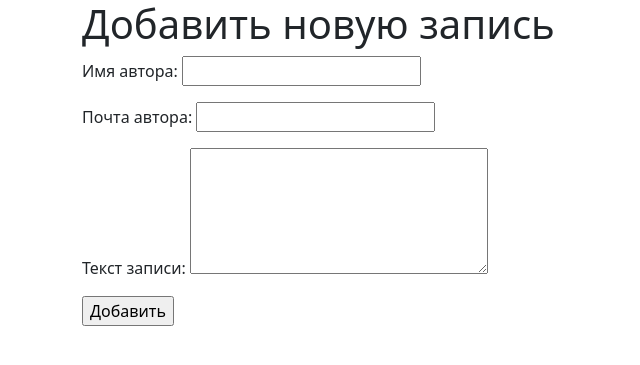
After one commit to Yusupov-Aslan/GuestBook, a Django app: page /add/ in a window 1280 px wide. The commit adds this page. Shown: the top 365 px of the page, without its empty margins (0-640 px from the left). Run offline with Django 3.2, Linux system fonts and the light colour scheme.

Commit message:
Создал forms.py с 3 полями: имя, email, текст, также form.html и guest_create.html! Реализовал добавление нового Гостя.

```diff
--- /dev/null
+++ b/source/GuestBook/forms.py
@@ -0,0 +1,9 @@
+from django import forms
+from django.forms import widgets
+
+
+class GuestForm(forms.Form):
+    author_name = forms.CharField(max_length=30, required=True, label='Имя автора')
+    author_mail = forms.CharField(required=True, label="Почта автора", widget=widgets.EmailInput())
+    text_notes = forms.CharField(max_length=2000, required=True, label='Текст записи',
+                                 widget=widgets.Textarea(attrs={"rows": 5, "cols": 30}))
--- a/source/GuestBook/models.py
+++ b/source/GuestBook/models.py
@@ -6,7 +6,7 @@ STATUS_CHOICES = [("active", "Активно"), ("blocked", "Заблокиро
 
 class Guest(models.Model):
     author_name = models.CharField(max_length=30, null=True, blank=True, verbose_name='Имя автора')
-    author_mail = models.EmailField(max_length=100, null=False, blank=False, verbose_name="Почта автора")
+    author_mail = models.EmailField(null=True, blank=True, verbose_name="Почта автора")
     text_notes = models.TextField(max_length=2000, null=True, blank=True, verbose_name='Текст записи')
     status = models.CharField(max_length=20, default='active', choices=STATUS_CHOICES, verbose_name='Статус')
     created_at = models.DateTimeField(auto_now_add=True, verbose_name="Время создания")
--- /dev/null
+++ b/source/GuestBook/templates/guest_create.html
@@ -0,0 +1,8 @@
+{% extends 'base.html' %}
+{% block title %}Новый гость{% endblock %}
+{% block content %}
+    <h1>Добавить новую запись</h1>
+    <form action="{% url "addGuest" %}" method="post">
+    {% include 'partial/form.html' with button_text="Добавить" %}
+    </form>
+{% endblock %}
--- a/source/GuestBook/templates/index.html
+++ b/source/GuestBook/templates/index.html
@@ -4,6 +4,7 @@
     <br>
     <h1>Гостевая Книга</h1>
     <br>
+    <h2><a href="{% url 'addGuest' %}" style="text-decoration: none"><i class="bi bi-plus-circle">New Guest</i></a></h2>
     {% for guest in guests %}
         <div class="card border-success mb-3" style="max-width: 500px;">
           <div class="card-header">{{ guest.author_name }} ({{ guest.author_mail }})
--- /dev/null
+++ b/source/GuestBook/templates/partial/form.html
@@ -0,0 +1,6 @@
+{% csrf_token %}
+
+
+{{ form.as_p }}
+
+<input type="submit" value={{ button_text }} />
--- a/source/GuestBook/urls.py
+++ b/source/GuestBook/urls.py
@@ -1,8 +1,9 @@
 from django.urls import path
 
-from GuestBook.views import index_view
+from GuestBook.views import index_view, add_view
 
 urlpatterns = [
-    path('', index_view, name='index')
+    path('', index_view, name='index'),
+    path('add/', add_view, name='addGuest'),
 
 ]
--- a/source/GuestBook/views.py
+++ b/source/GuestBook/views.py
@@ -1,4 +1,5 @@
 from django.shortcuts import render, redirect
+from GuestBook.forms import GuestForm
 from GuestBook.models import Guest, STATUS_CHOICES
 
 # Create your views here.
@@ -8,3 +9,19 @@ def index_view(request):
     guest = Guest.objects.order_by("-created_at").filter(status="active")
     context = {'guests': guest}
     return render(request, 'index.html', context)
+
+
+def add_view(request, **kwargs):
+    if request.method == 'GET':
+        form = GuestForm()
+        return render(request, 'guest_create.html', {"form": form})
+    else:
+        form = GuestForm(data=request.POST)
+        if form.is_valid():
+            author_name = form.cleaned_data.get('author_name')
+            author_mail = form.cleaned_data.get('author_mail')
+            text_notes = form.cleaned_data.get('text_notes')
+            guest = Guest.objects.create(author_name=author_name, author_mail=author_mail, text_notes=text_notes)
+            return redirect("index")
+        else:
+            return render(request, 'guest_create.html', {"form": form})
```
